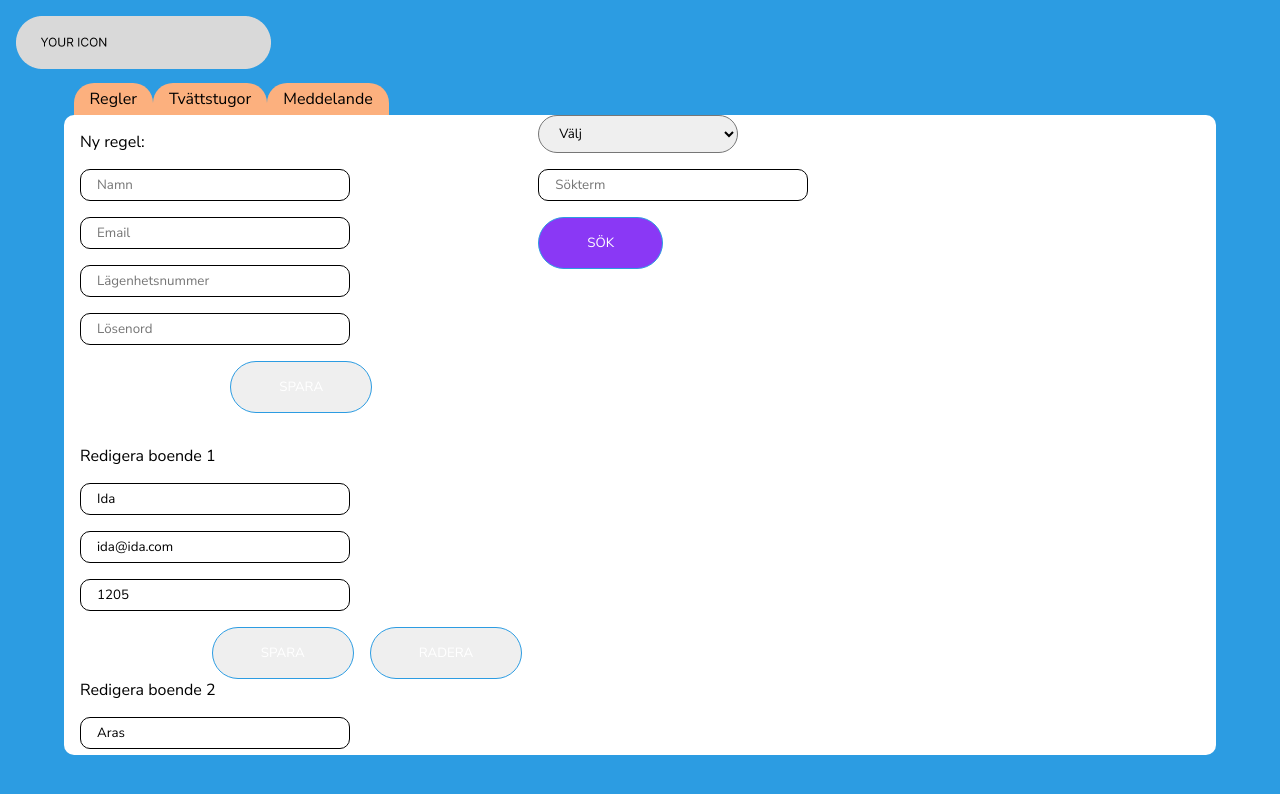
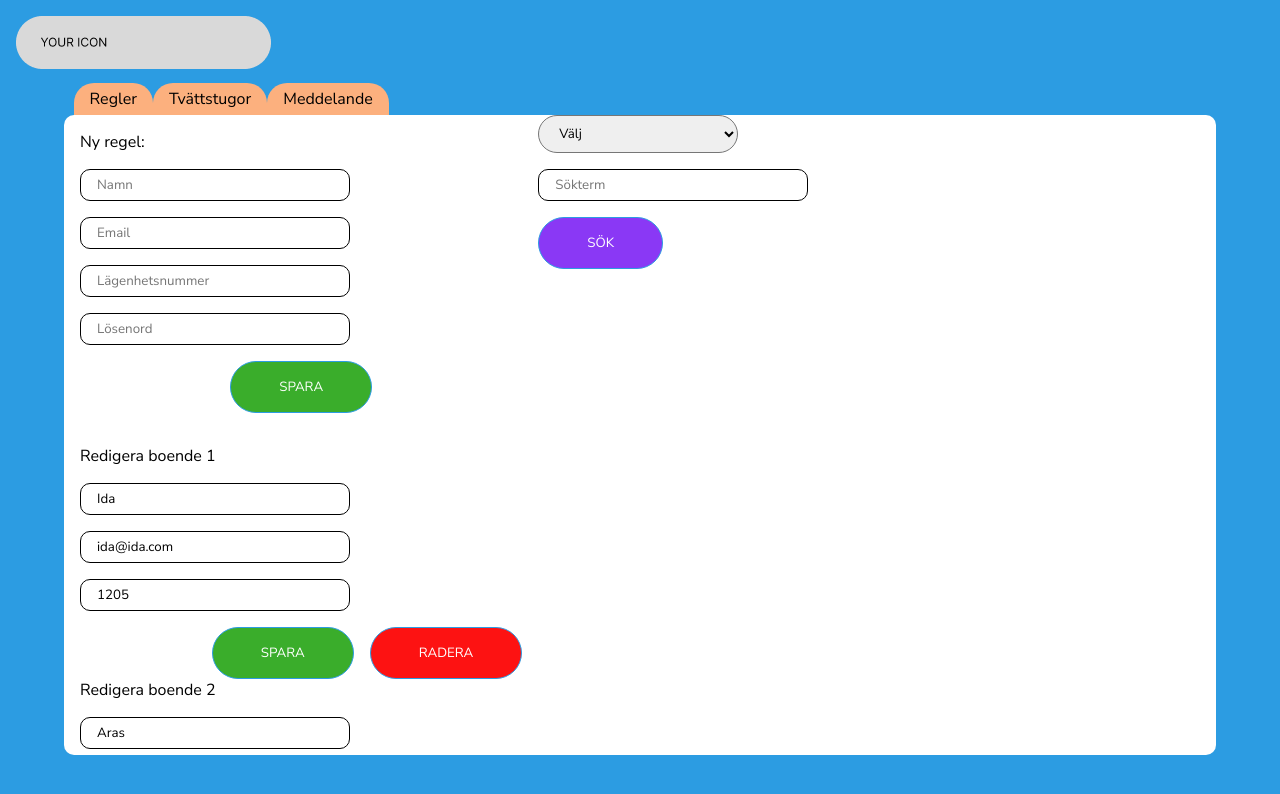
Before and after one commit to Chokladglasyr/LaundryBooking, a React (Vite) app in the folder frontend/: page /admin/users in a window 1280 px wide. Shown: the top 794 px of the page. Built offline with nearby package versions, Linux system fonts and the light colour scheme.

Commit message:
refactor: changed css classnames for styling of buttons

```diff
--- a/frontend/src/components/AdminUsers.tsx
+++ b/frontend/src/components/AdminUsers.tsx
@@ -85,7 +85,7 @@ function AdminUsers() {
             onChange={handleInput}
           />
 
-          <button id="create-user" className="primary-btn">
+          <button id="create-user" className="primary-btn-green">
             SPARA
           </button>
         </form>
@@ -140,10 +140,10 @@ function AdminUsers() {
             />
 
             <div className="btn-container">
-              <button id={`edit-user-${index}`} className="primary-btn">
+              <button id={`edit-user-${index}`} className="primary-btn-green">
                 SPARA
               </button>
-              <button id={`delete-user-${index}`} className="primary-btn">
+              <button id={`delete-user-${index}`} className="primary-btn-red">
                 RADERA
               </button>
             </div>
```
